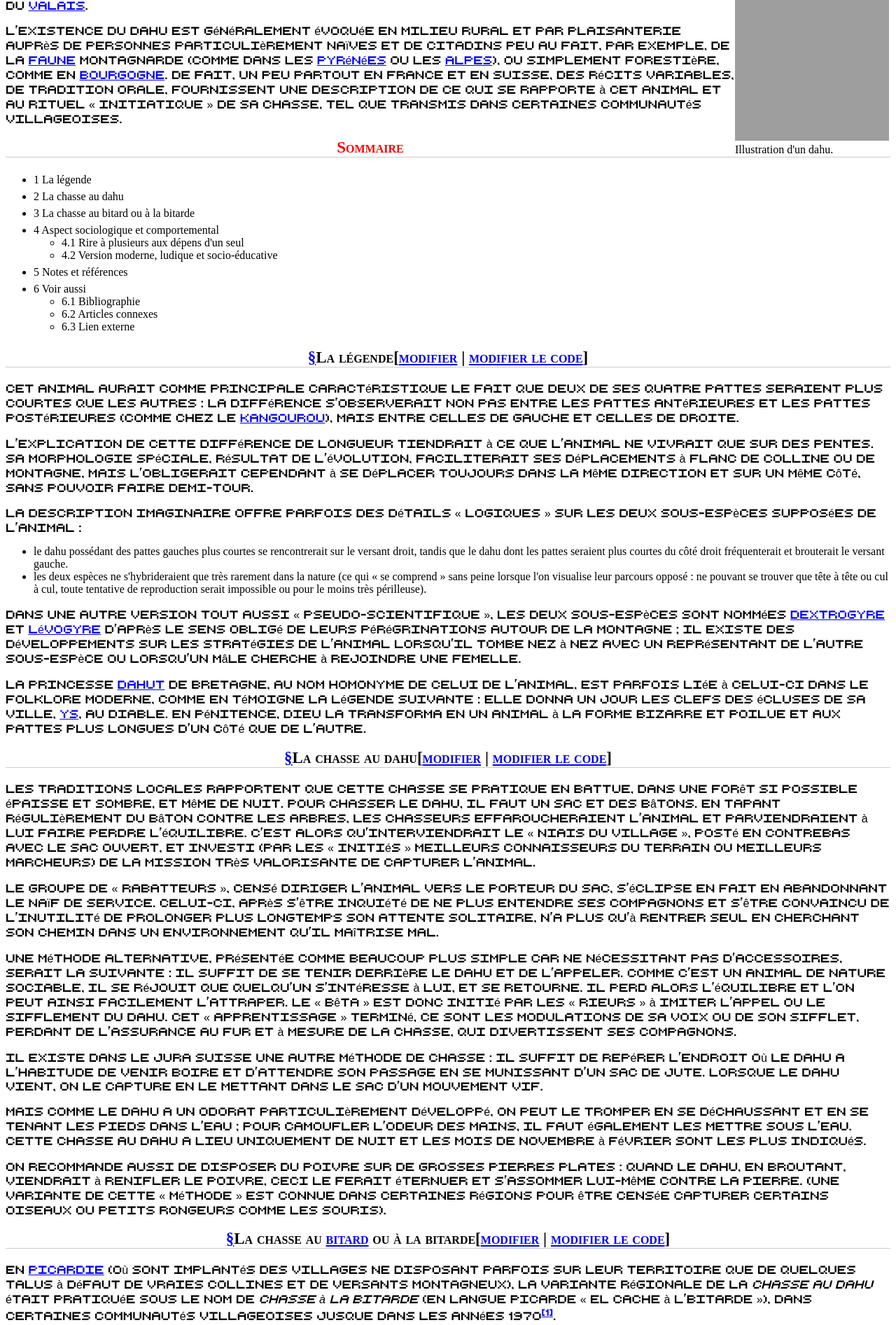
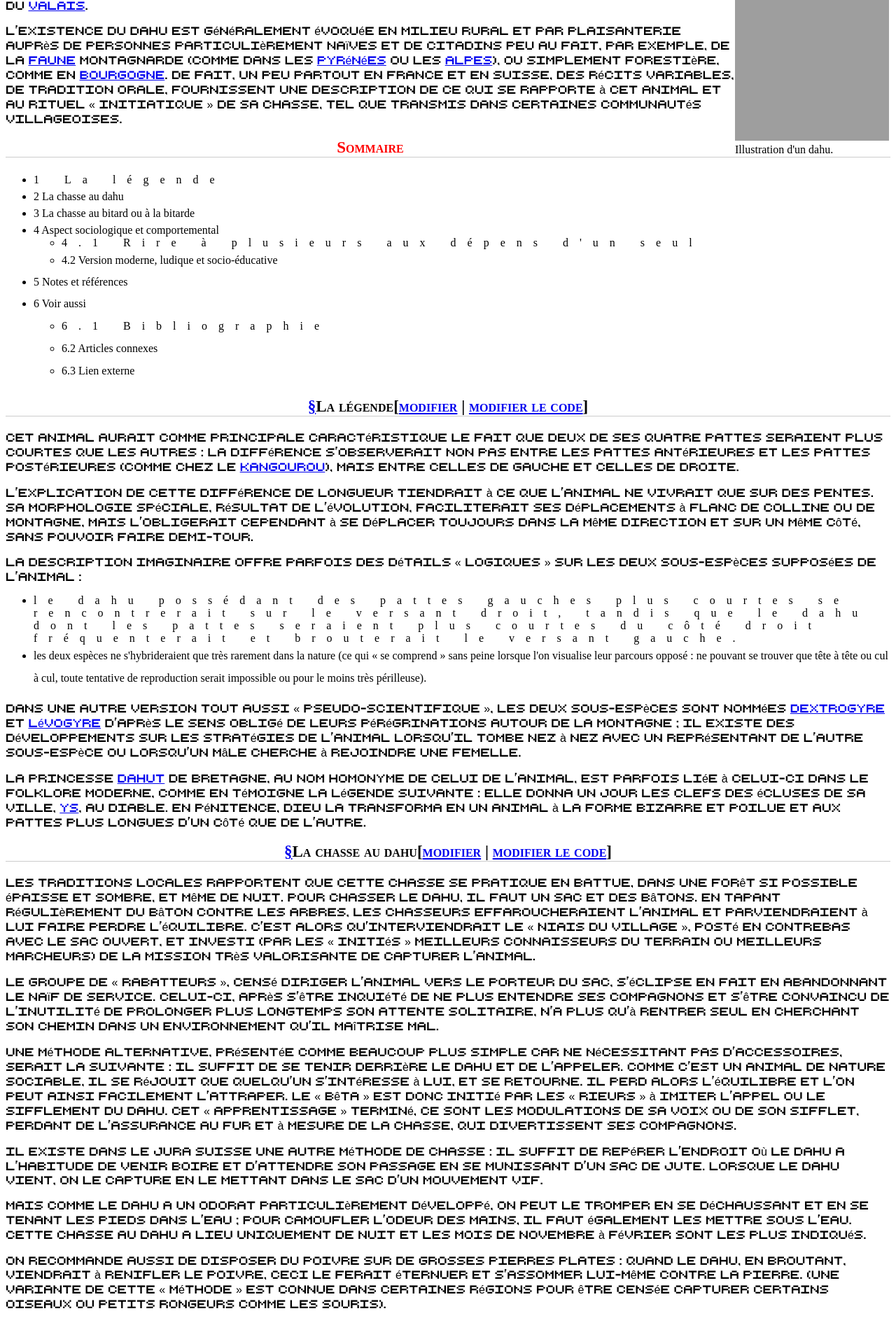
Before and after one commit to Tristanblua/iesa-15-m1dt, a PHP site: page / in a window 1280 px wide. Shown: the part 341-2234 px from the top of the page at 70% size. Run offline with PHP 8.4, Linux system fonts and the light colour scheme; grey boxes are pictures that could not be loaded.

Commit message:
added some stuff

```diff
--- a/04_css_selecteurs/main.css
+++ b/04_css_selecteurs/main.css
@@ -29,6 +29,14 @@
 		color: #000;
 	}
 
+	ul li:first-child {
+		letter-spacing: 1em;
+	}
+
+	ul li:last-child {
+		line-height: 2em;
+	}
+
 	/* Sélecteurs groupés */
 	h1, h2, h3, h4, h5 {
 		text-align: center;
@@ -44,3 +52,7 @@
 	h2 {
 		font-variant: small-caps;
 	}
+
+	i {
+		font-style: italic;
+	}
```
